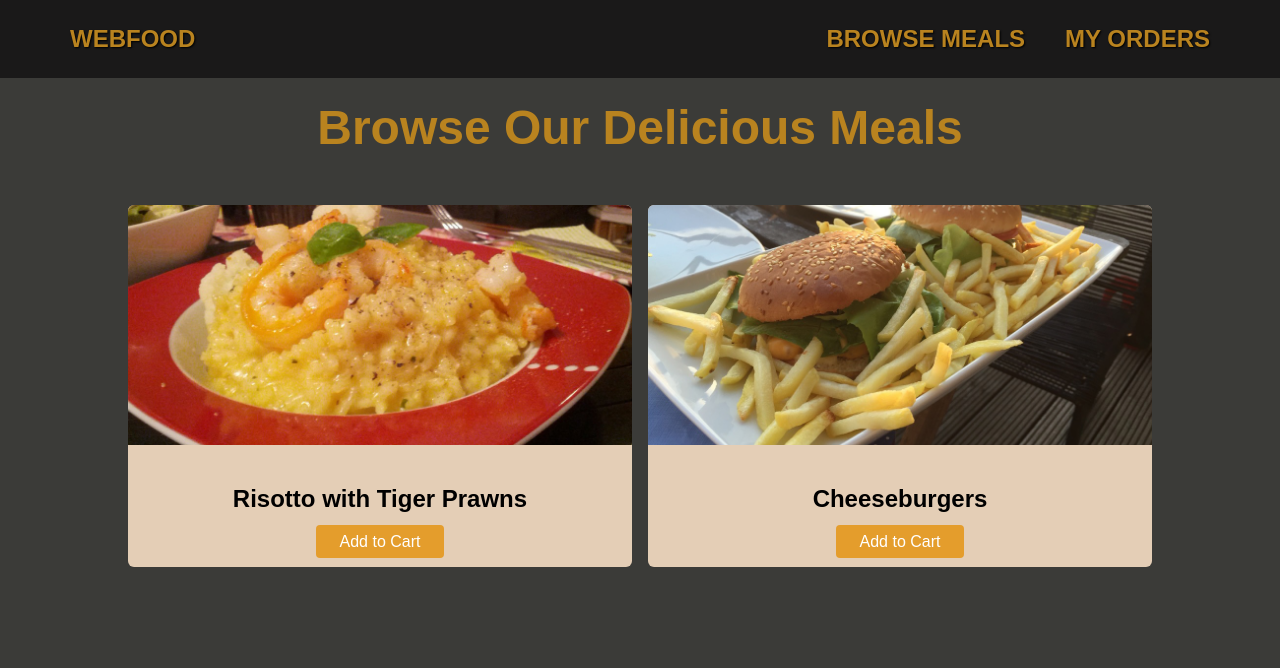
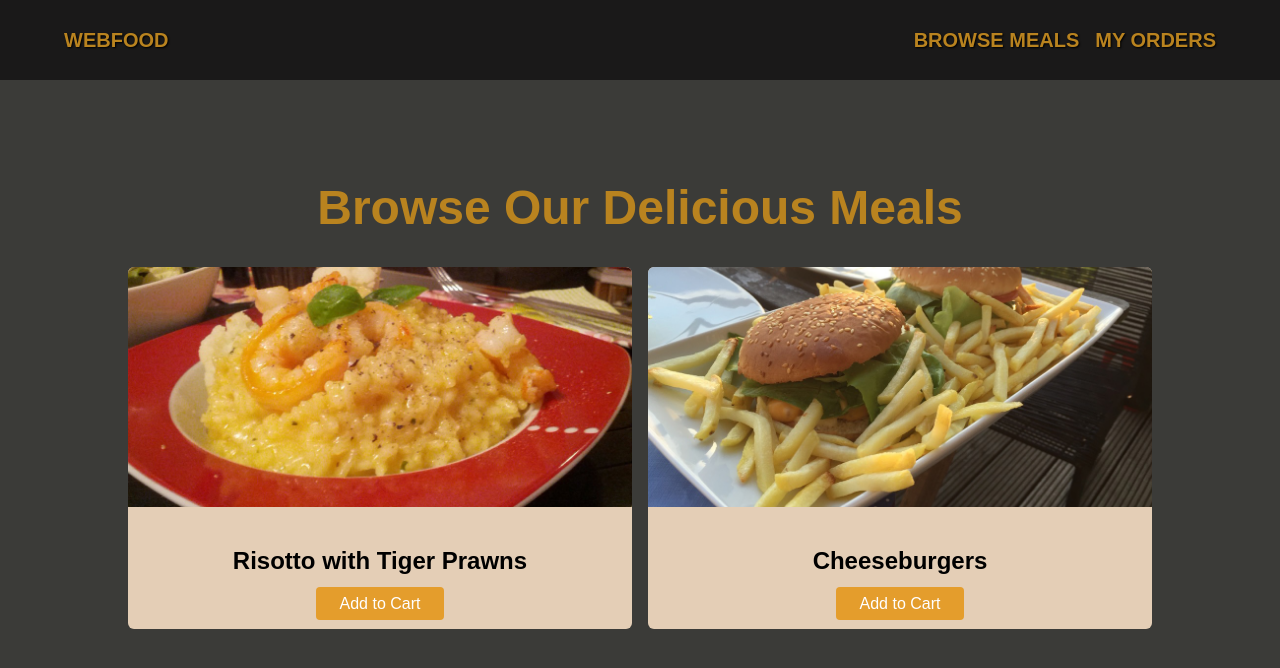
Before and after one commit to kdonut/Web-Food, a plain HTML site: page index.html in a window 1280 px wide. Drawn offline with Linux system fonts and the light colour scheme.

Commit message:
update 21.03 from home

```diff
--- a/styles.css
+++ b/styles.css
@@ -9,31 +9,24 @@ body {
 }
 
 #main-header {
+    height:5rem;
     display: flex;
-    flex-direction: row;
     justify-content: space-between;
     align-items: center;
-    padding: 15px 60px;
-    position: absolute;
-    width: 100%;
-    box-sizing: border-box;
-    top:0;
-    left:0;
-    right:1;
+    padding: 0px 5%;
     background-color: rgb(26, 25, 25);
 }
 
-nav li {
-    margin-left: 20px;
+#main-header  li {
+    margin-left: 1rem;
 }
 
-nav a {
+#logo {
     color: rgb(185, 131, 31);
-    font-size: 20px;
+    font-size: 1.5rem;
+    font-weight: bold;
     text-decoration: none;
-    padding: 12px;
-    text-shadow: 1px 1px 2px rgb(0,0,0,0.2);
-    border-radius: 6px;
+    text-transform: uppercase;
 }
 
 nav a:hover {
@@ -42,10 +35,10 @@ nav a:hover {
 }
 
 #main-header a {
-    padding: 10px;
+
     font-family: "Oleo Script",sans-serif;
     color:rgb(185, 131, 31);
-    font-size: 24px;
+    font-size: 1.25rem;
     text-decoration:none;
     text-transform: uppercase;
     text-shadow: 1px 1px 2px black;
@@ -70,20 +63,20 @@ nav a:hover {
 main h1 {
     color:rgb(185, 131, 31);
     margin:100px auto 24px auto;
-    font-size: 48px;
+    font-size: 3rem;
     text-align: center;
 }
 
 #latest-products {
     width: 80%;
-    margin:50px auto;
+    margin:2rem auto;
 }
 
 #latest-products ul {
     display:grid;
     list-style: none;
     grid-template-columns: 1fr 1fr;
-    gap:16px;
+    gap:1rem;
     margin: 0;
     padding: 0;
 
@@ -93,18 +86,19 @@ main h1 {
     border-radius: 6px;
     overflow: hidden;
 
+
 }
 
 
 .food-items img {
-    height:240px;
+    height:15rem;
     width: 100%;
     object-fit: cover;
 
 }
 
 .food-item-content {
-    padding: 16px;
+    padding: 1rem;
     text-align: center;
 }
 
@@ -112,7 +106,7 @@ main h1 {
     background-color: rgb(228,157,44);
     color: white;
     border-radius: 4px;
-    padding: 8px 24px ;
+    padding: 0.5rem 1.5rem;
     text-decoration: none;
 }
 .btn:hover{
```
